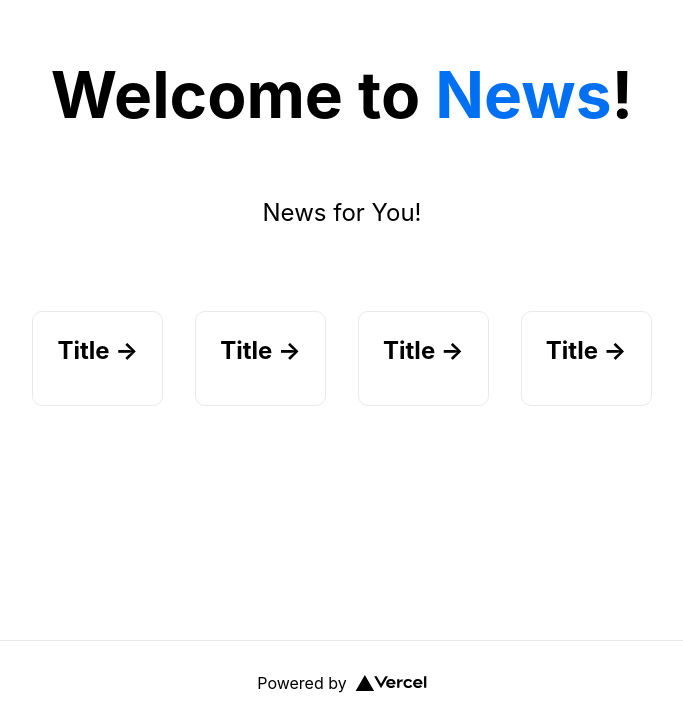
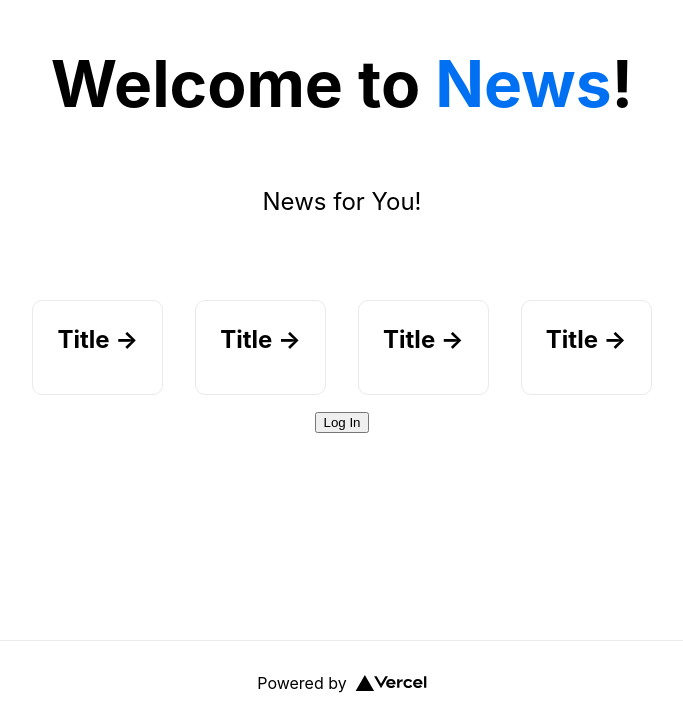
Before and after one commit to martinmakejev/TA-19E-News, a Next.js app: page / in a window 1280 px wide. Shown: the part 160-885 px from the top of the page, without its empty margins (298-981 px from the left). Built offline with nearby package versions, Linux system fonts and the light colour scheme.

Commit message:
Create login panel for Sten's Proof of Concept
help me

```diff
--- a/pages/index.js
+++ b/pages/index.js
@@ -38,6 +38,10 @@ export default function Home() {
             <h2>Title &rarr;</h2>
           </a>
         </div>
+
+        <div>
+          <button onclick="goLogin()">Log In</button>
+        </div>
       </main>
 
       <footer className={styles.footer}>
@@ -53,5 +57,10 @@ export default function Home() {
         </a>
       </footer>
     </div>
+
   )
+
 }
+
+<script>
+</script>
--- /dev/null
+++ b/pages/login-panel.js
@@ -0,0 +1 @@
+import styles from '../styles/Login.module.css'
```
Also changed, not shown: package.json (+15 -1 lines), styles/Login.module.css (added).
